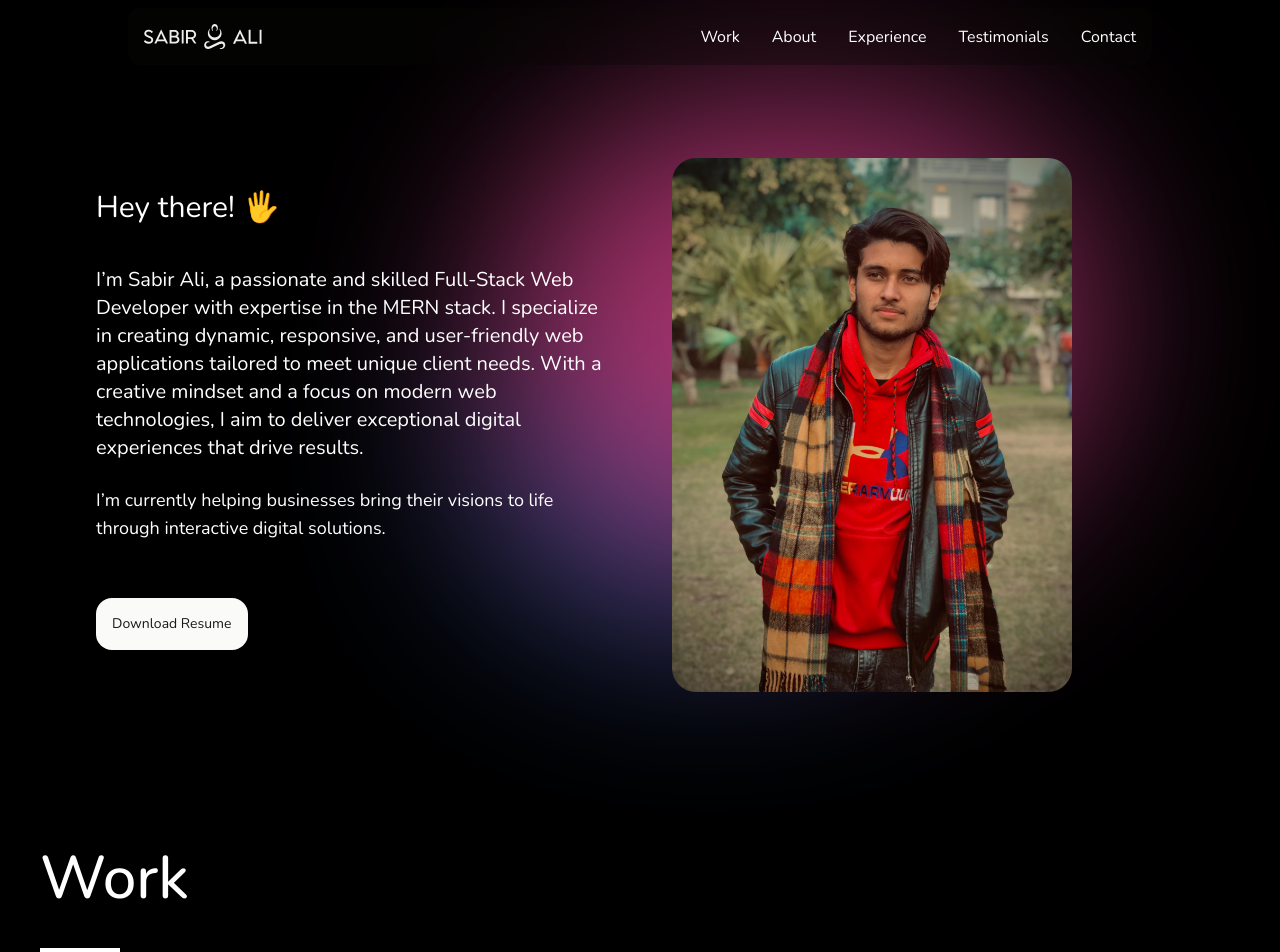
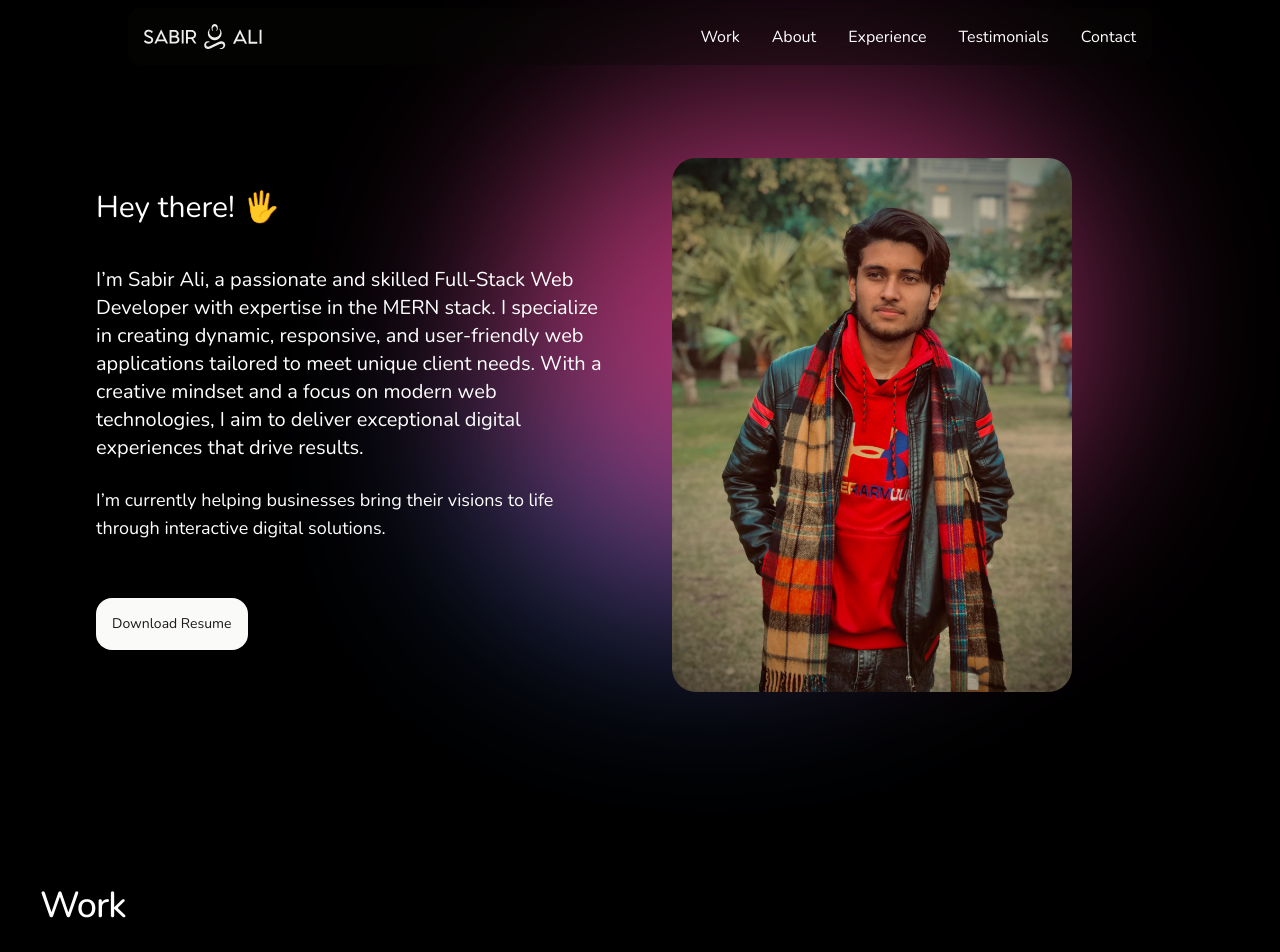
Before and after one commit to sabirsheik/New-Portfolio, a React (Vite) app: page / in a window 1280 px wide. Shown: the top 952 px of the page. Built offline with nearby package versions, Linux system fonts and the light colour scheme.

Commit message:
Minor Changes

```diff
--- a/src/Components/Contact.jsx
+++ b/src/Components/Contact.jsx
@@ -73,9 +73,9 @@ const Contact = () => {
     };
 
     return (
-        <div ref={sectionRef} className="p-4 lg:w-3/4 mx-auto overflow-x-hidden overflow-y-hidden mt-10" id="contact">
+        <div ref={sectionRef} className="p-4 lg:w-3/4 mx-auto overflow-x-hidden overflow-y-hidden" id="contact">
             {/* Header Section */}
-            <h2 className="my-8 text-center text-4xl tracking-tight">Let's Connect</h2>
+            <h2 className="my-8 text-center text-4xl tracking-tight mt-14">Let's Connect</h2>
 
             {/* Form Section */}
             <div className="w-full max-w-4xl mx-auto">
--- a/src/Components/Project.jsx
+++ b/src/Components/Project.jsx
@@ -21,7 +21,7 @@ const Project = () => {
   return (
     <>
       <section className="px-10 py-12 overflow-x-hidden overflow-y-hidden" id="work">
-        <h1 className="text-4x1 md:text-6xl font-medium tracking-tigh mb-10">
+        <h1 style={{fontSize:"2.25rem"}} className=" md:text-6xl font-medium tracking-tight mt-10  mb-10">
             Work
             </h1>
             <div className="h-1 w-20 mb-8 bg-white"></div>
```
